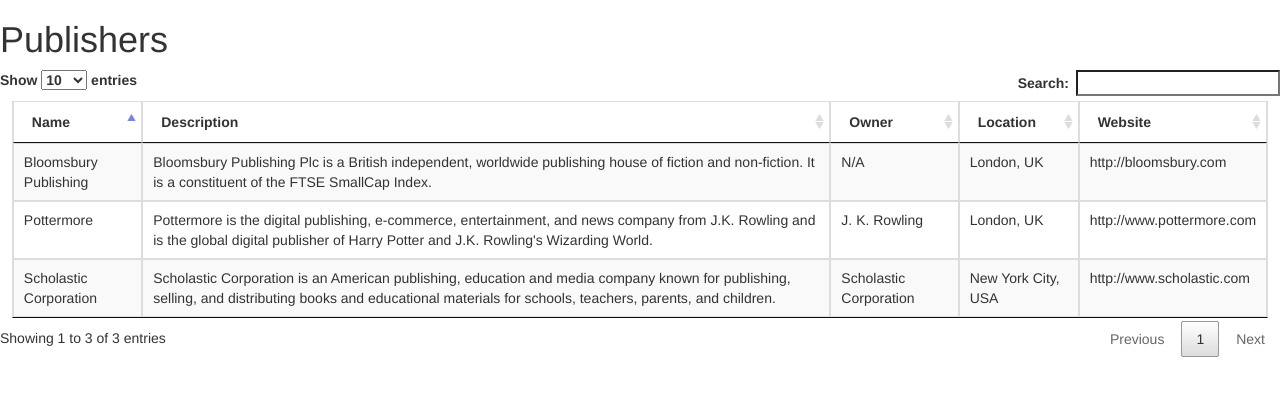
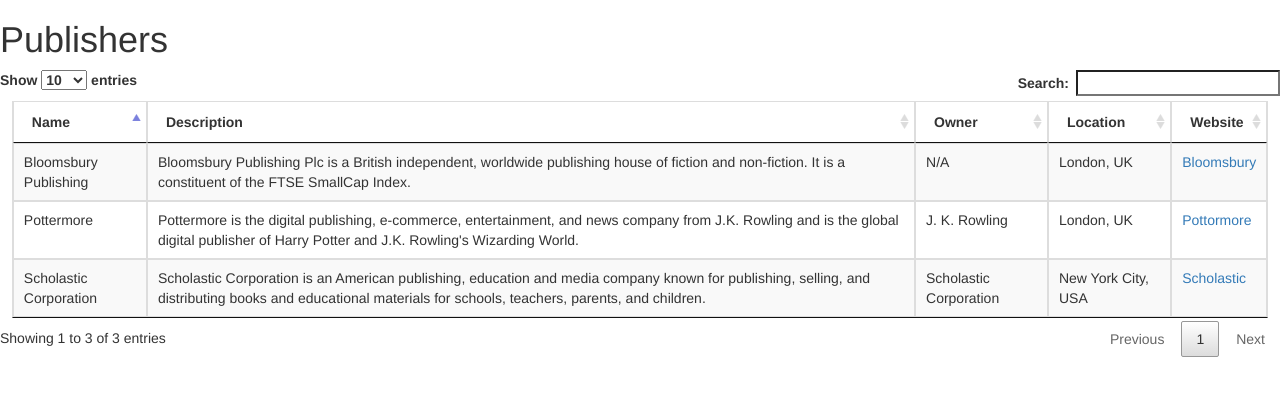
Before and after one commit to myttins/cs329e-idb, a Flask app: template templates/publishers.html in a window 1280 px wide. Shown: the top 396 px of the page. Run offline with Flask 2, Linux system fonts and the light colour scheme; the template is opened without the code that fills it, so the values that code supplies are empty; parts of the project's set-up code (start-up, migrations or seed data) failed here and were passed over; some libraries are stand-ins or nearby versions.

Commit message:
Update publishers.html

```diff
--- a/templates/publishers.html
+++ b/templates/publishers.html
@@ -38,21 +38,21 @@
   	<td>Pottermore is the digital publishing, e-commerce, entertainment, and news company from J.K. Rowling and is the global digital publisher of Harry Potter and J.K. Rowling's Wizarding World.</td>
    	<td>J. K. Rowling</td>
   	<td>London, UK</td>
-  	<td>http://www.pottermore.com</td>
+  	<td><a href="http://www.pottermore.com">Pottormore</a></td>
   </tr>
   <tr>
   	<td>Bloomsbury Publishing</td>
   	<td>Bloomsbury Publishing Plc is a British independent, worldwide publishing house of fiction and non-fiction. It is a constituent of the FTSE SmallCap Index.</td>
    	<td>N/A</td>
   	<td>London, UK</td>
-  	<td>http://bloomsbury.com</td>
+  	<td><a href="http://bloomsbury.com">Bloomsbury</a></td>
   </tr>
   <tr>
   	<td>Scholastic Corporation</td>
   	<td>Scholastic Corporation is an American publishing, education and media company known for publishing, selling, and distributing books and educational materials for schools, teachers, parents, and children.</td>
    	<td>Scholastic Corporation</td>
   	<td>New York City, USA</td>
-  	<td>http://www.scholastic.com</td>
+  	<td><a href="http://www.scholastic.com">Scholastic</a></td>
   </tr>
 
 </tbody>
```
